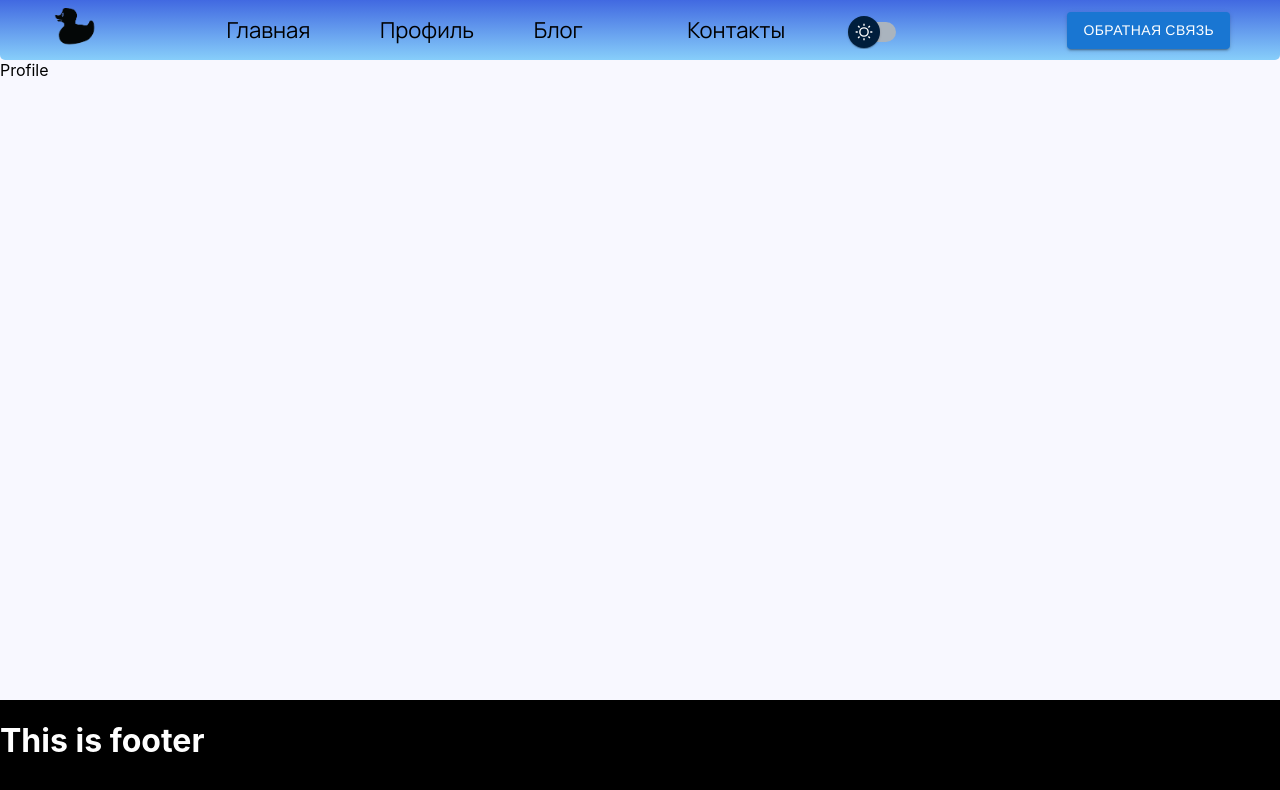
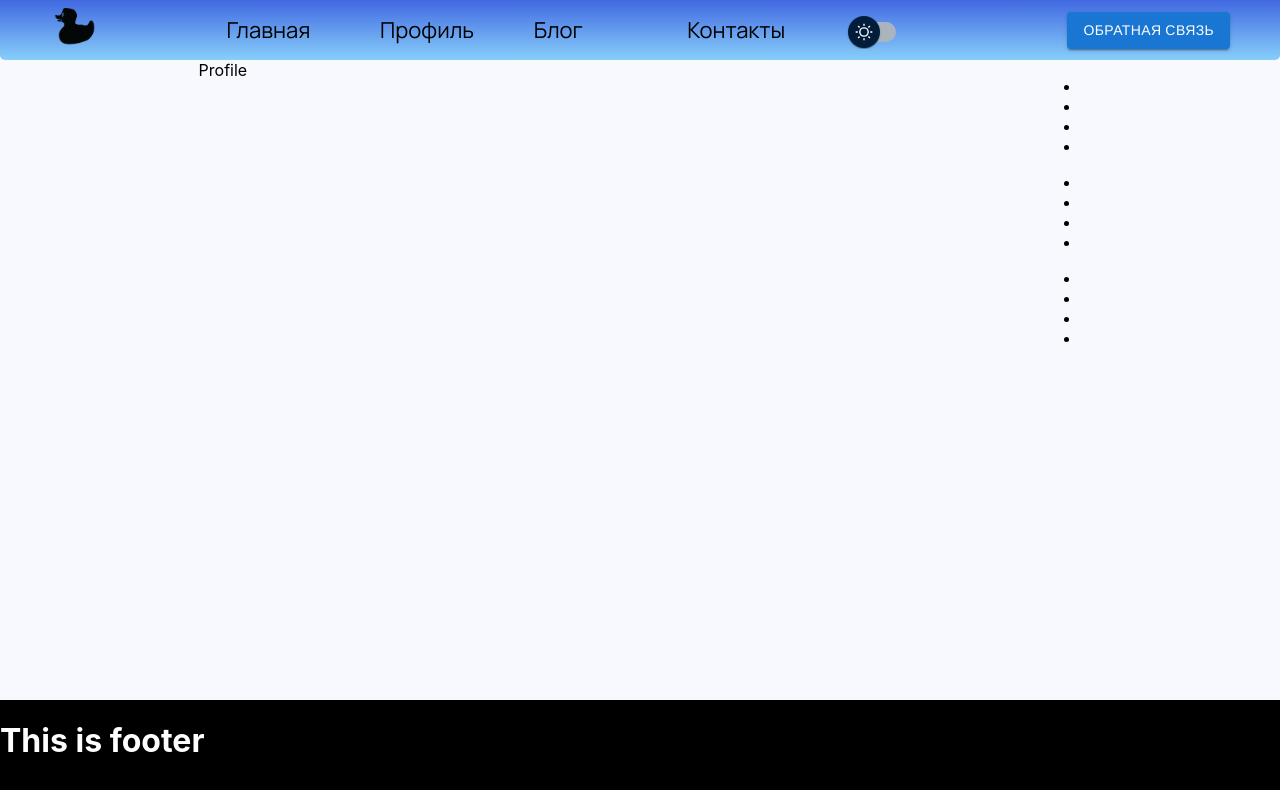
Before and after one commit to Deadduck89/portfolio, a React (Create React App) app: page /profile in a window 1280 px wide. Shown: the top 790 px of the page. Built offline with nearby package versions, Linux system fonts and the light colour scheme; a web font is replaced by a local one.

Commit message:
Start of profile page

```diff
--- a/src/Components/Content/ProfilePage/ProfilePage.jsx
+++ b/src/Components/Content/ProfilePage/ProfilePage.jsx
@@ -5,6 +5,35 @@ const ProfilePage = () => {
     return (
         <div className={classes.main}>
             Profile
+            <div className={classes.photo}>
+                <img src='' alt=''/>
+            </div>
+            <div className={classes.info}>
+                <div className={classes.infoPersonal}>
+                    <ul>
+                        <li></li>
+                        <li></li>
+                        <li></li>
+                        <li></li>
+                    </ul>
+                </div>
+                <div className={classes.infoProgramming}>
+                    <ul>
+                        <li></li>
+                        <li></li>
+                        <li></li>
+                        <li></li>
+                    </ul>
+                </div>
+                <div className={classes.infoProjects}>
+                    <ul>
+                        <li></li>
+                        <li></li>
+                        <li></li>
+                        <li></li>
+                    </ul>
+                </div>
+            </div>
         </div>
     )
 }
--- a/src/Components/Content/ProfilePage/ProfilePage.module.css
+++ b/src/Components/Content/ProfilePage/ProfilePage.module.css
@@ -0,0 +1,4 @@
+.main {
+    display: flex;
+    justify-content: space-around;
+}
```
